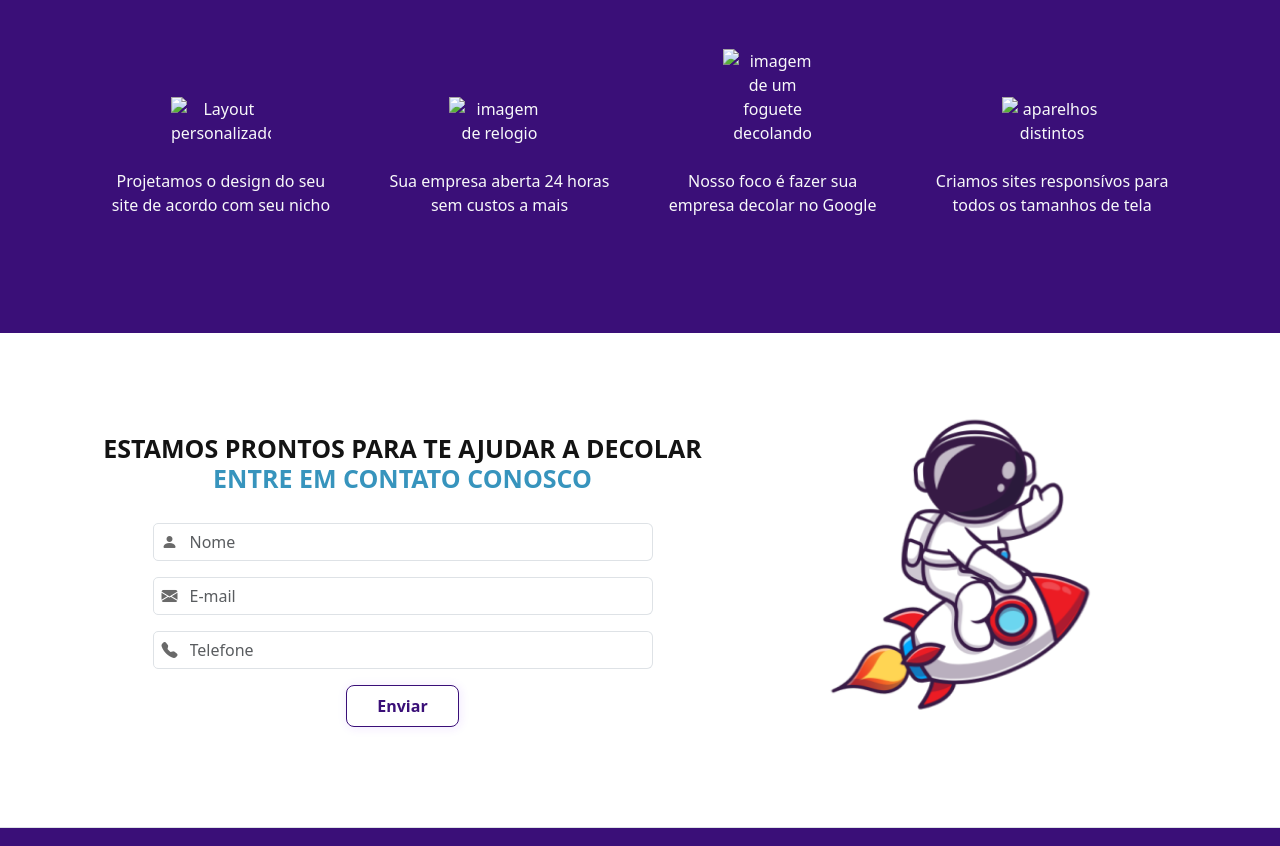
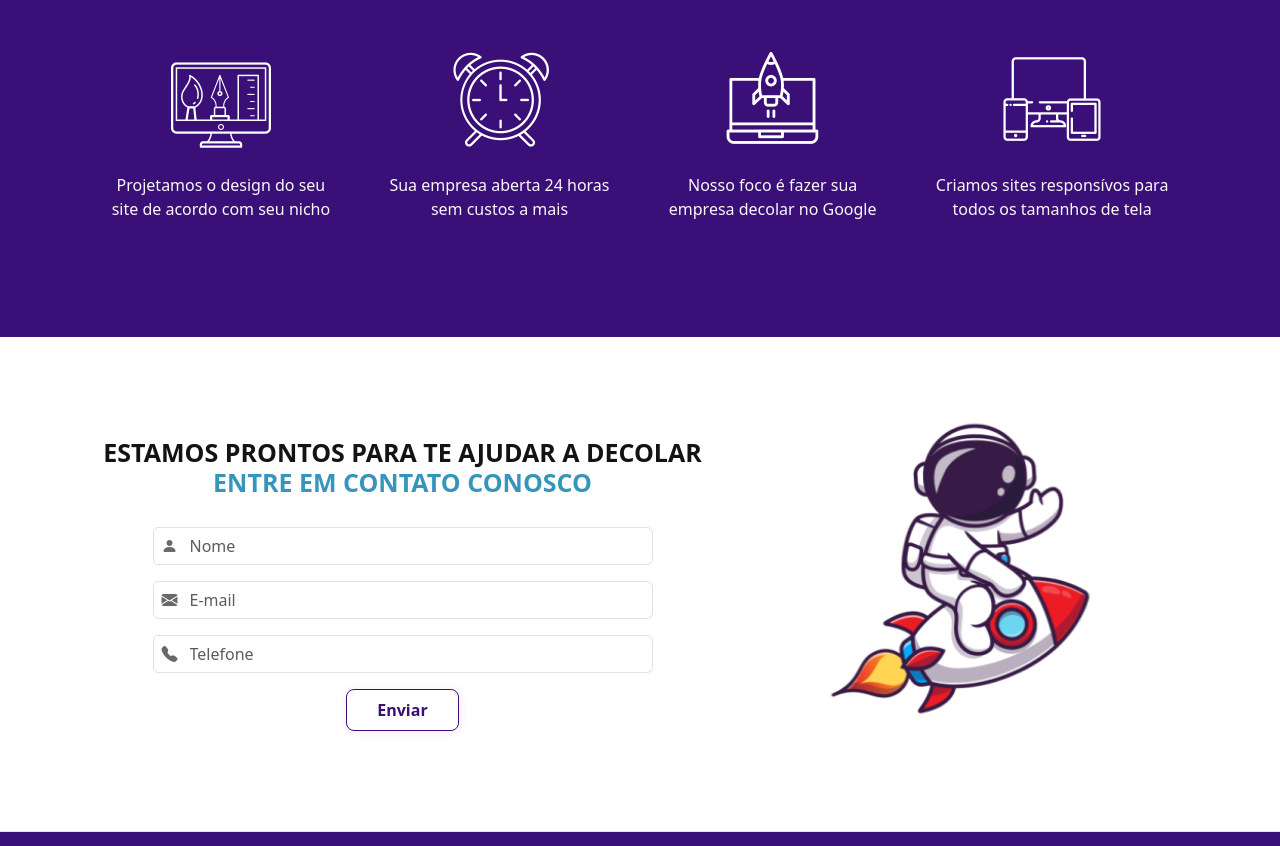
Before and after one commit to rebeca-kethelyn/gareh, a plain HTML site: page quem-somos.html in a window 1280 px wide. Shown: the part 1641-2487 px from the top of the page. Drawn offline with nearby package versions, Linux system fonts and the light colour scheme; the site is published under a folder, as on GitHub Pages, so addresses that start at the root find nothing.

Commit message:
Update quem-somos.html

```diff
--- a/quem-somos.html
+++ b/quem-somos.html
@@ -179,7 +179,7 @@
                         class="container d-flex justify-content-between flex-wrap text-light pt-4 beneficios">
                         <div
                             class="d-flex flex-column text-center m-auto mb-4 mb-lg-0 hidden-left">
-                            <img src="/imagens/sobre/design.png"
+                            <img src="imagens/sobre/design.png"
                                 alt="Layout personalizado" width="100px"
                                 class="m-auto">
                             <p class="mt-4">Projetamos o design do seu <br> site
@@ -187,7 +187,7 @@
                         </div>
                         <div
                             class="d-flex flex-column text-center m-auto mb-4 mb-lg-0 hidden-left">
-                            <img src="/imagens/sobre/relogio.png"
+                            <img src="imagens/sobre/relogio.png"
                                 alt="imagem de relogio" width="100px"
                                 class="m-auto">
                             <p class="mt-4">Sua empresa aberta 24 horas <br> sem
@@ -195,7 +195,7 @@
                         </div>
                         <div
                             class="d-flex flex-column text-center m-auto mb-4 mb-lg-0 hidden-left">
-                            <img src="/imagens/sobre/decolar.png"
+                            <img src="imagens/sobre/decolar.png"
                                 alt="imagem de um foguete decolando"
                                 width="100px" class="m-auto">
                             <p class="mt-4">Nosso foco é fazer sua <br> empresa
@@ -203,7 +203,7 @@
                         </div>
                         <div
                             class="d-flex flex-column text-center m-auto mb-4 mb-lg-0 hidden-left">
-                            <img src="/imagens/sobre/responsivo.png"
+                            <img src="imagens/sobre/responsivo.png"
                                 alt="aparelhos distintos" width="100px"
                                 class="m-auto">
                             <p class="mt-4">Criamos sites responsívos para <br>
```
